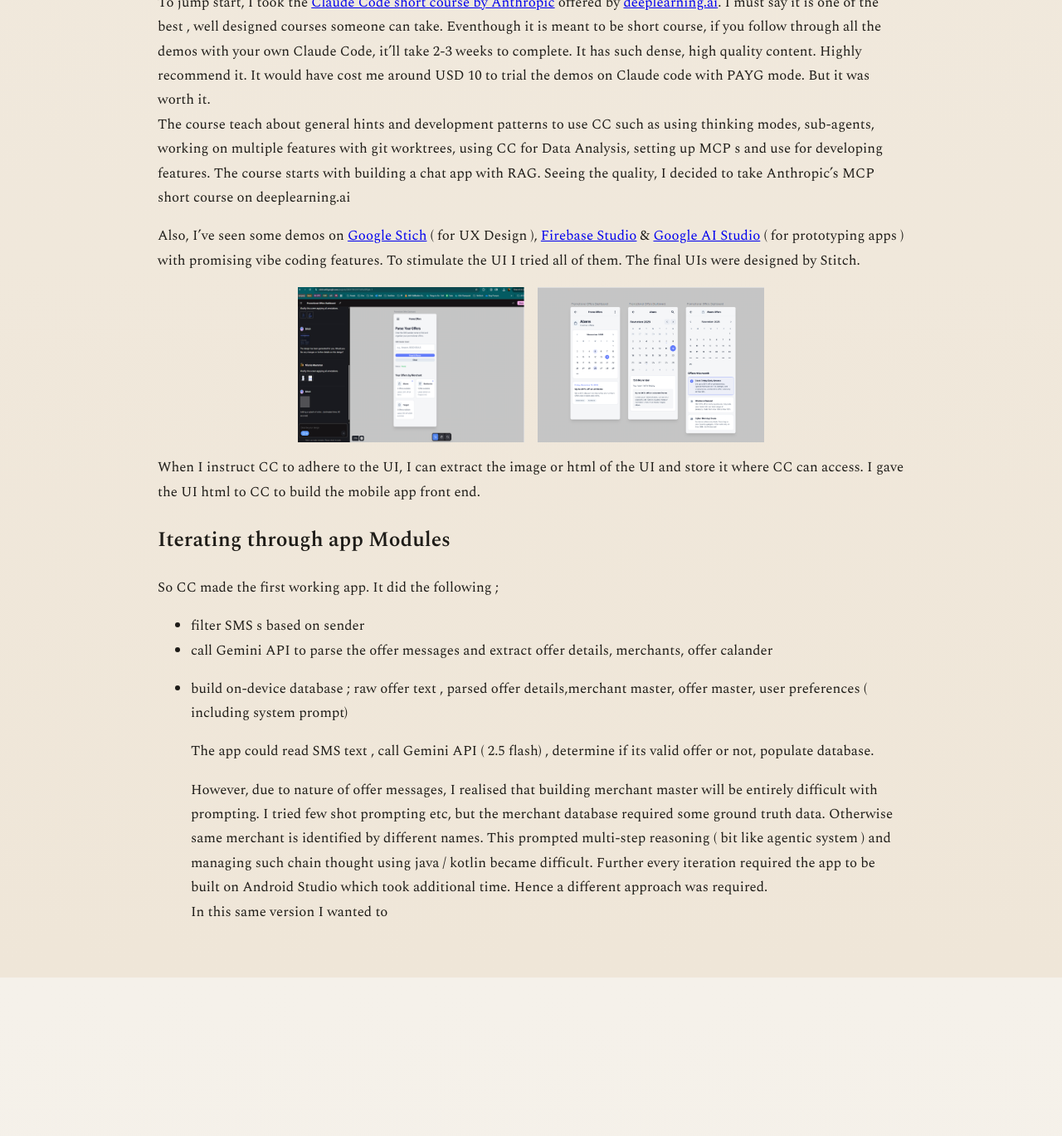
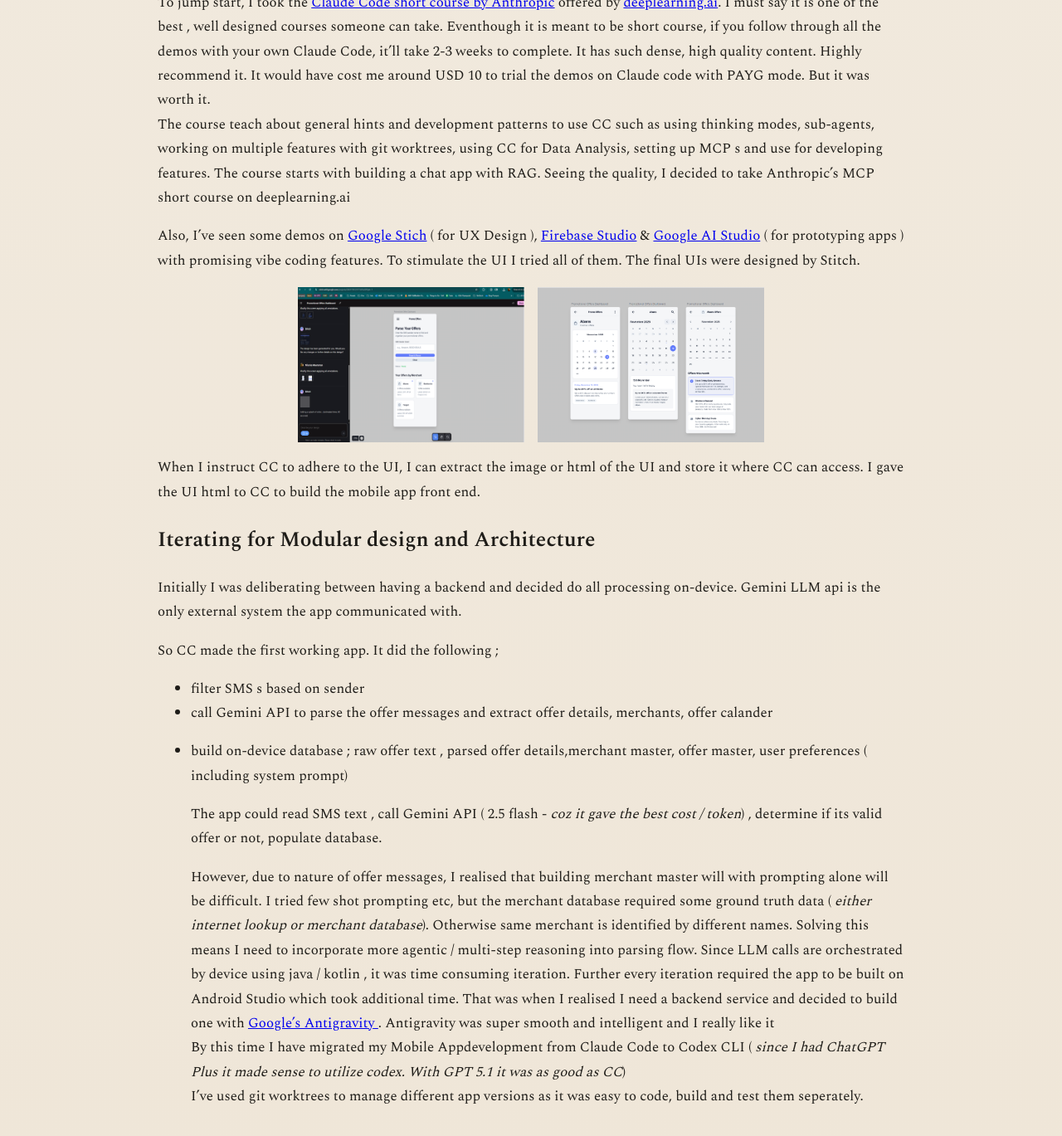
Before and after one commit to nilanka-weeraman/nilanka-weeraman.github.io, a Jekyll site: the page built from _posts/2026-01-20-welcome.md, in a window 1280 px wide and 1400 px high, scrolled down 4043 px. Shown: the top 1369 px of the window at 83% size. Built offline with Jekyll 4.4.1, drawn with Linux system fonts in a browser that asks for light colours; before the commit the page ends 5221 px from its top, so only the background shows below that; some of the changed text lies outside the part shown.

Commit message:
backend details

```diff
--- a/_posts/2026-01-20-welcome.md
+++ b/_posts/2026-01-20-welcome.md
@@ -20,7 +20,7 @@ I'll detail out how I did it. Along the way I had to learn new stuff and referen
 ## Article outline
 [Set Direction, Divide and Conquer](#divide-and-conquer-approach) <br>
 [Assembling the tools](#assembleai) <br>
-[Iterating through app Modules](#architecture) <br>
+[Iterating for Modular design and Architecture](#architecture) <br>
 
 ## Set Direction, Divide and Conquer {#divide-and-conquer-approach}
 
@@ -49,13 +49,16 @@ Also, I've seen some demos on [Google Stich](https://stitch.withgoogle.com/) ( f
 
 When I instruct CC to adhere to the UI, I can extract the image or html of the UI and store it where CC can access. I gave the UI html to CC to build the mobile app front end.<br>
 
-## Iterating through app Modules {#architecture}
+## Iterating for Modular design and Architecture {#architecture}
+
+Initially I was deliberating between having a backend and decided do all processing on-device. Gemini LLM api is the only external system the app communicated with. <br>
 
 So CC made the first working app. It did the following ;<br>
 - filter SMS s based on sender
 - call Gemini API to parse the offer messages and extract offer details, merchants, offer calander
 - build on-device database ; raw offer text , parsed offer details,merchant master, offer master, user preferences ( including system prompt)
 
-  The app could read SMS text , call Gemini API ( 2.5 flash) , determine if its valid offer or not, populate database.
+  The app could read SMS text , call Gemini API ( 2.5 flash - _coz it gave the best cost / token_) , determine if its valid offer or not, populate database.
 
-  However, due to nature of offer messages, I realised that building merchant master will be entirely difficult with prompting. I tried few shot prompting etc, but the merchant database required some ground truth data. Otherwise same merchant is identified by different names. This prompted multi-step reasoning ( bit like agentic system ) and managing such chain thought using java / kotlin became difficult. Further every iteration required the app to be built on Android Studio which took additional time. Hence a  different approach was required.<br> In this same version I wanted to
+  However, due to nature of offer messages, I realised that building merchant master will with prompting alone will be difficult. I tried few shot prompting etc, but the merchant database required some ground truth data ( _either internet lookup or merchant database_). Otherwise same merchant is identified by different names. Solving this means I need to incorporate more agentic / multi-step reasoning into parsing flow. Since LLM calls are orchestrated by device using java / kotlin , it was time consuming iteration. Further every iteration required the app to be built on Android Studio which took additional time. That was when I realised I need a backend service and decided to build one with [ Google's Antigravity ](https://antigravity.google/). Antigravity was super smooth and intelligent and I really like it <br>By this time I have migrated my Mobile Appdevelopment from Claude Code to Codex CLI ( _since I had ChatGPT Plus it made sense to utilize codex. With GPT 5.1 it was as good as CC_)<br>
+  I've used git worktrees to manage different app versions as it was easy to code, build and test them seperately.<br>
```
